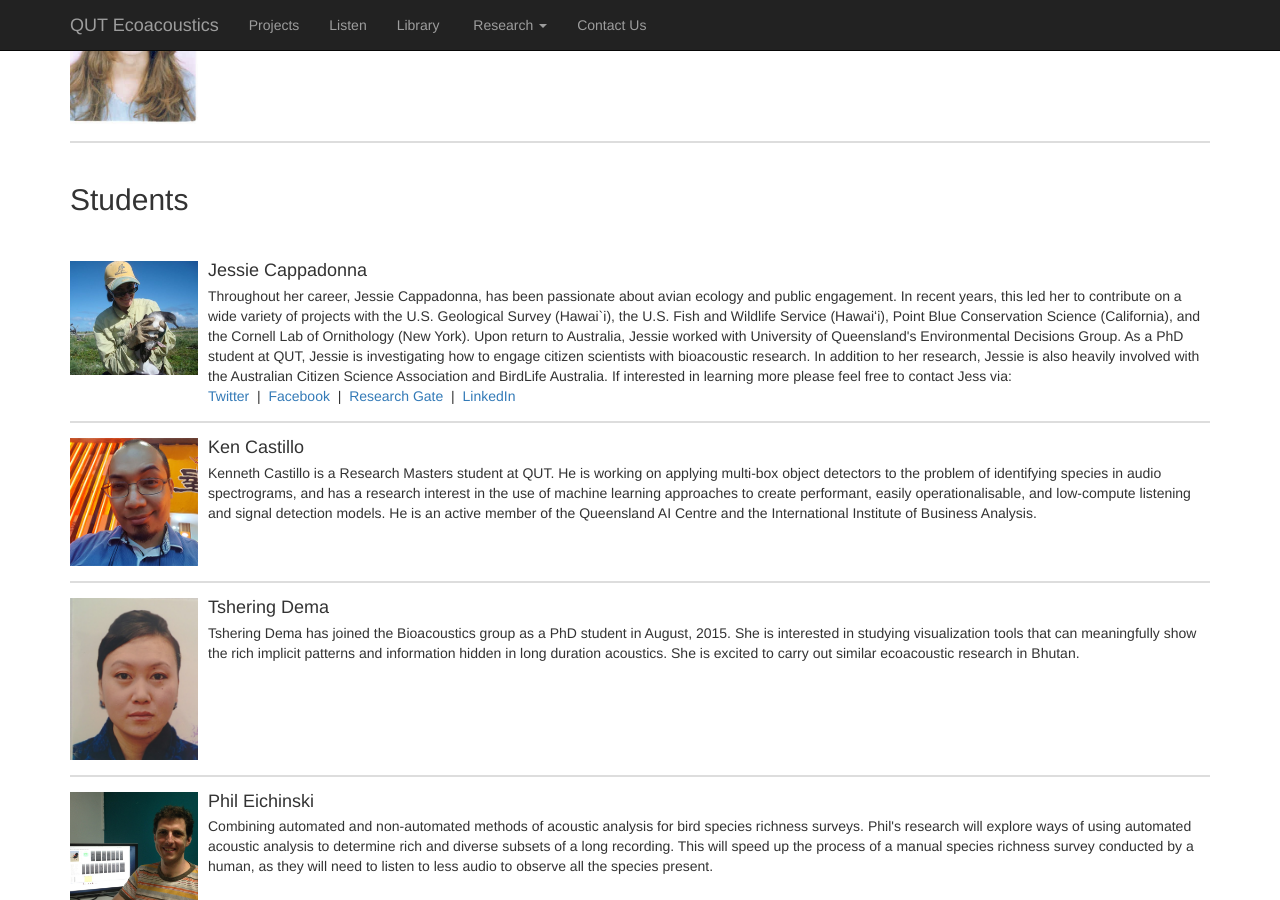
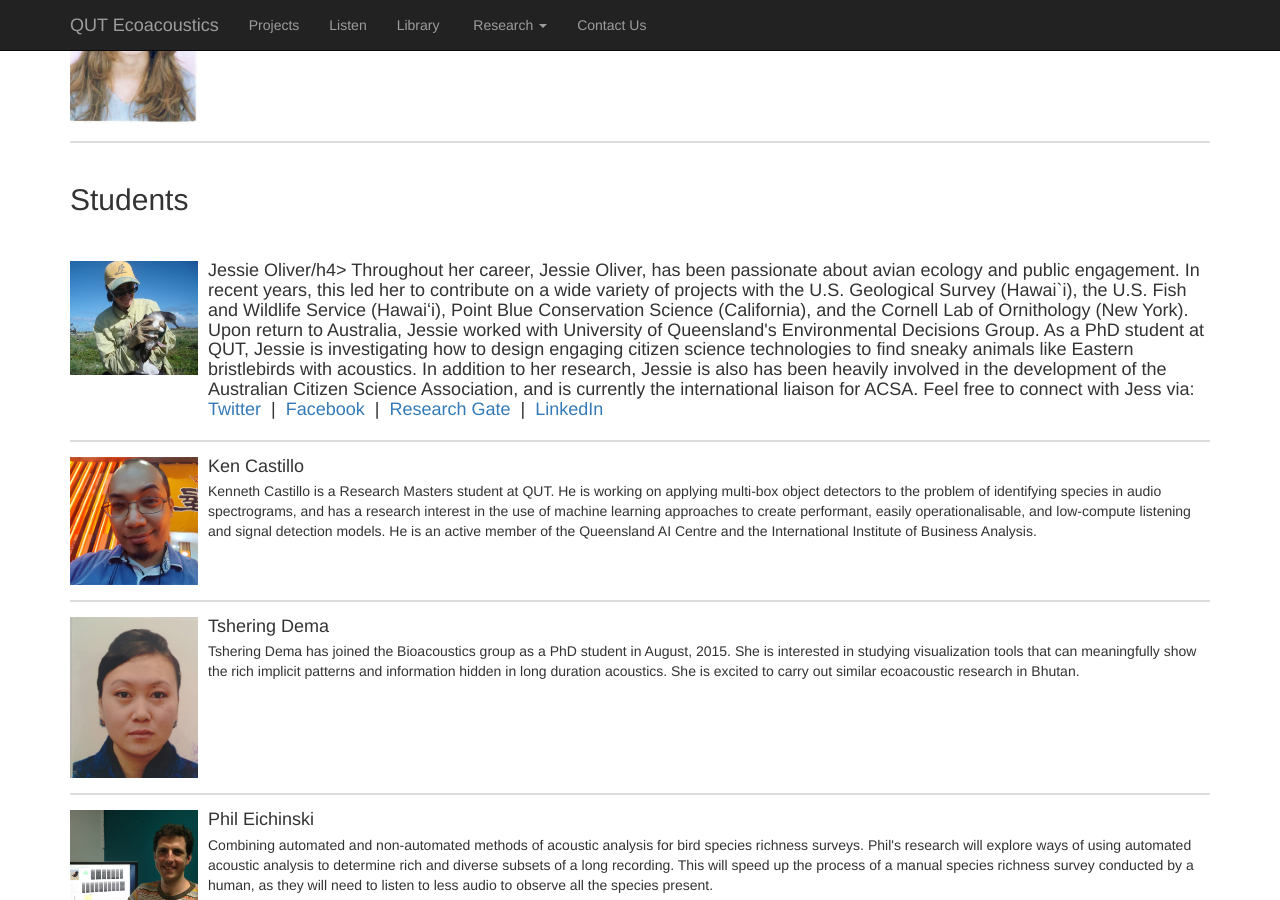
Before and after one commit to QutEcoacoustics/research-blog, a Jekyll site: the page built from people/people.html, in a window 1280 px wide and 900 px high, scrolled down 1539 px. Built offline with Jekyll 4.4.1, drawn with Linux system fonts in a browser that asks for light colours; nearby versions of some CDN libraries.

Commit message:
Update people.html

```diff
--- a/people/people.html
+++ b/people/people.html
@@ -145,21 +145,23 @@ title: Ecosounds | People
             </span>
 
             <div class="media-body">
-                <h4 class="media-heading">Jessie Cappadonna</h4>
-                        Throughout her career, Jessie Cappadonna, has been passionate about avian ecology and public engagement.
+                <h4 class="media-heading">Jessie Oliver/h4>
+                        Throughout her career, Jessie Oliver, has been passionate about avian ecology and public engagement.
                         In recent years, this led her to contribute on a wide variety of projects with the U.S. Geological Survey (Hawai`i),
                         the U.S. Fish and Wildlife Service (Hawaiʻi), Point Blue Conservation Science (California), and the Cornell Lab of
                         Ornithology (New York). Upon return to Australia, Jessie worked with University of Queensland's Environmental Decisions
-                        Group. As a PhD student at QUT, Jessie is investigating how to engage citizen scientists with bioacoustic research. In addition to her research, Jessie is also  heavily involved with the Australian Citizen Science Association and BirdLife Australia.
-                        If interested in learning more please feel free to contact Jess via:
+                        Group. As a PhD student at QUT, Jessie is investigating how to design engaging citizen science technologies to find sneaky
+			animals like Eastern bristlebirds with acoustics. In addition to her research, Jessie is also has been heavily
+			involved in the development of the Australian Citizen Science Association, and is currently the international liaison for ACSA.
+                        Feel free to connect with Jess via:
                         <br />
-                        <a href="https://twitter.com/JessCappadonna">Twitter</a>
+                        <a href="https://twitter.com/JessieLOliver">Twitter</a>
                         &nbsp;|&nbsp;
                         <a href="https://www.facebook.com/jessie.l.oliver">Facebook</a>
                         &nbsp;|&nbsp;
-                        <a href="https://www.researchgate.net/profile/Jessica_Cappadonna">Research Gate</a>
+                        <a href="https://www.researchgate.net/profile/Jessica_Oliver3">Research Gate</a>
                         &nbsp;|&nbsp;
-                        <a href="https://www.linkedin.com/in/jessiecappadonna?trk=hp-identity-name">LinkedIn</a>
+                        <a href="https://www.linkedin.com/in/jessieloliver/">LinkedIn</a>
             </div>
         </li>
         <li class="media">
```
